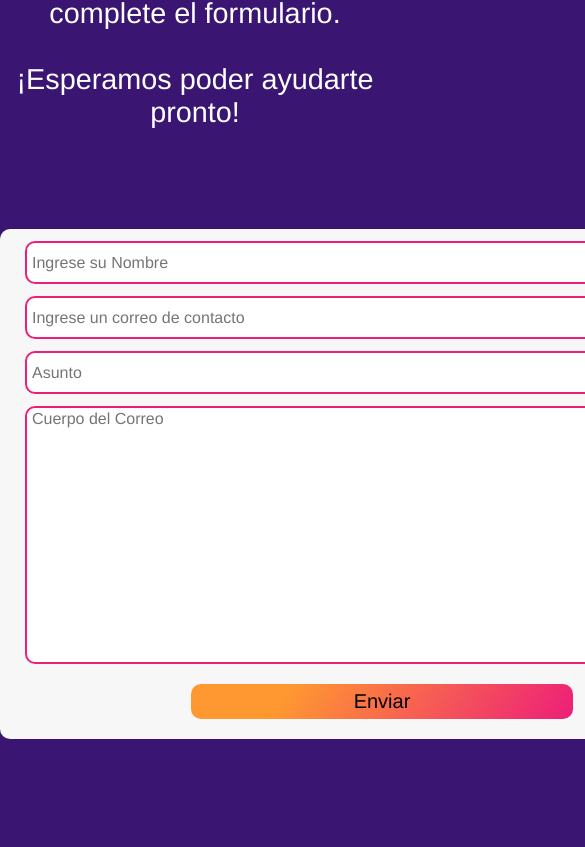
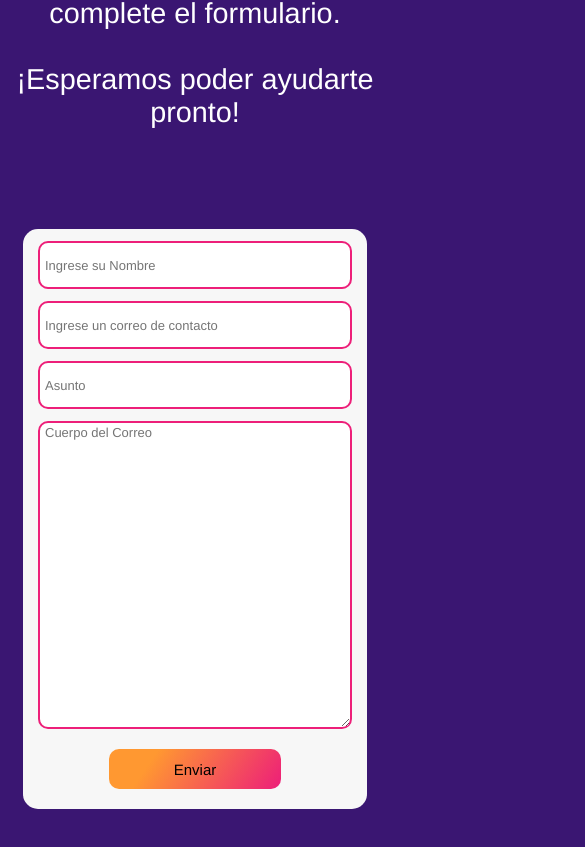
Before and after one commit to AxelVillablanca/testeo, a plain HTML site: page contacto.html in a window 390 px wide. Shown: the part 729-1576 px from the top of the page, 585 px wide, since content can reach past the window. Drawn offline with Linux system fonts and the light colour scheme.

Commit message:
Add files via upload

```diff
--- a/css/style.css
+++ b/css/style.css
@@ -470,19 +470,9 @@ textarea.textInput{
   margin: auto;
 }
 
-.divisor {
-  background: rgb(255, 152, 49);
-  background: linear-gradient(
-    20deg,
-    rgba(255, 152, 49, 1) 40%,
-    rgba(237, 30, 121, 1) 85%
-  );
-  position: absolute;
-  width: 350px;
-  height: 10px;
-  border-radius: 20px;
-  transform: translate(0, 560px);
-}
+
+
+
 
 .opciones {
   display: flex;
@@ -727,13 +717,6 @@ footer p{
     padding: 5%;
   }
 
-  .divisor {
-    width: 280px;
-    height: 10px;
-    border-radius: 20px;
-    transform: translate(0, 380px);
-  }
-
   .card a{
     width: 180px;
     top: 0%;
@@ -855,11 +838,7 @@ footer p{
     height: 93.5%;
   }
 
-  .divisor {
-    width: 280px;
-    height: 8px;
-    transform: translate(0, 445px);
-  }
+
 
   .opciones .card {
     margin: 100px 50px;
@@ -1001,12 +980,7 @@ footer p{
     padding: 5%;
   }
 
-  .divisor {
-    width: 220px;
-    height: 7px;
-    border-radius: 20px;
-    transform: translate(0, 485px);
-  }
+
 
   .card a{
     width: 180px;
@@ -1026,6 +1000,41 @@ footer p{
   .boton2{
     margin-top: 30px;
   }
+
+
+  input,textarea, #contacto{
+    font-size: 15px;
+  }
+
+  .contact{
+    width: fit-content;
+    margin: 100px auto;
+    background-color: #f7f7f7;
+    border-radius: 15px;
+  }
+
+  .textInput{
+      display: block;
+      height: 35px;
+      width: 500px;
+      margin: 12px 25px;
+      border-radius: 10px;
+      border: 2px #ed1f79 solid;
+      outline: none;
+      padding: 2px 5px;
+  }
+
+  textarea.textInput{
+    height: 300px;
+  }
+
+  #contacto{
+    width: 50%;
+    margin: 20px auto;
+    font-size: 18px;
+    transition: .5s ease;
+  }
+
 
   /******* SOCIAL *******/
 
@@ -1214,12 +1223,7 @@ footer p{
 
 
 
-  .divisor {
-    width: 200px;
-    height: 6px;
-    border-radius: 20px;
-    transform: translate(0, 415px);
-  }
+
 
   .card a{
     width: 180px;
@@ -1252,6 +1256,35 @@ footer p{
     height: 800px;
   }
 
+
+
+  .contact{
+    width: fit-content;
+    margin: 100px auto;
+    background-color: #f7f7f7;
+    border-radius: 15px;
+  }
+
+  .textInput{
+      height: 35px;
+      width: 440px;
+      margin: 12px 25px;
+      border-radius: 10px;
+      border: 2px #ed1f79 solid;
+      outline: none;
+      padding: 2px 5px;
+  }
+
+  textarea.textInput{
+    height: 300px;
+  }
+
+  #contacto{
+    width: 50%;
+    margin: 20px auto;
+    font-size: 18px;
+    transition: .5s ease;
+  }
 
   /******* SOCIAL *******/
 
@@ -1411,12 +1444,7 @@ footer p{
   }
 
 
-  .divisor {
-    width: 175px;
-    height: 5px;
-    border-radius: 20px;
-    transform: translate(0, 390px);
-  }
+
 
   .card a{
     width: 180px;
@@ -1450,6 +1478,40 @@ footer p{
   .fondoder{
     width: 500px;
     height: 800px;
+  }
+
+
+  input,textarea, #contacto{
+    font-size: 14px;
+  }
+
+  .contact{
+    width: fit-content;
+    margin: 100px auto;
+    background-color: #f7f7f7;
+    border-radius: 15px;
+  }
+
+  .textInput{
+      display: block;
+      height: 35px;
+      width: 350px;
+      margin: 12px 25px;
+      border-radius: 10px;
+      border: 2px #ed1f79 solid;
+      outline: none;
+      padding: 2px 5px;
+  }
+
+  textarea.textInput{
+    height: 300px;
+  }
+
+  #contacto{
+    width: 50%;
+    margin: 20px auto;
+    font-size: 16px;
+    transition: .5s ease;
   }
 
 
@@ -1602,11 +1664,6 @@ footer p{
     padding: 5%;
   }
 
-  .divisor {
-    width: 140px;
-    border-radius: 20px;
-    transform: translate(0, 380px);
-  }
 
   .card a{
     width: 180px;
@@ -1645,6 +1702,26 @@ footer p{
     height: 800px;
   }
 
+  input,textarea, #contacto{
+    font-size: 13px;
+  }
+
+
+  .textInput{
+      height: 40px;
+      width: 300px;
+      margin: 12px 15px;
+      border-radius: 10px;
+      border: 2px #ed1f79 solid;
+  }
+
+  textarea.textInput{
+    height: 300px;
+  }
+
+  #contacto{
+    font-size: 15px;
+  }
 
   /******* SOCIAL *******/
 
@@ -1758,10 +1835,7 @@ footer p{
   }
 
 
-  .divisor {
-
-    transform: translate(0, 410px);
-  }
+
 
   /******* EXTRA *******/
 
@@ -1779,6 +1853,17 @@ footer p{
   }
 
 
+  .textInput{
+    height: 40px;
+    width: 240px;
+    margin: 12px 15px;
+    border-radius: 10px;
+}
+
+textarea.textInput{
+  height: 280px;
+}
+
   /******* SOCIAL *******/
 
 
```
